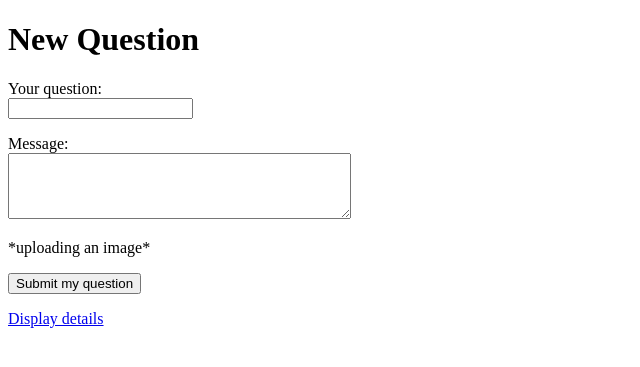
After one commit to boroslizi/AskMate, a Flask app: page /ask-question in a window 1280 px wide. The commit adds this page. Shown: the top 367 px of the page, without its empty margins (0-640 px from the left). Run offline with Flask 2, Linux system fonts and the light colour scheme.

Commit message:
"Ask a question" initialized

```diff
--- a/server.py
+++ b/server.py
@@ -10,6 +10,15 @@ def index():
     questions = data_manager.get_all_data("questions")
     sorted_questions = data_manager.sort_by_id(questions)
     return render_template('index.html', questions=sorted_questions)
+
+
+@app.route('/ask-question', methods=['GET', 'POST'])
+def ask_question():
+    if request.method == "GET":
+        return render_template('question.html')
+    else:
+        pass
+    return render_template('question.html')
 
 
 @app.route("/question/<question_id>/new-answer")
--- a/templates/index.html
+++ b/templates/index.html
@@ -13,5 +13,9 @@
         </tr>
         {% endfor %}
     </table>
+    <p></p>
+    <form action="{{ url_for('ask_question') }}">
+        <input type="submit" value="Ask a Question">
+    </form>
 </body>
 </html>
--- /dev/null
+++ b/templates/question.html
@@ -0,0 +1,19 @@
+<!DOCTYPE html>
+<html lang="en">
+<head>
+    <meta charset="UTF-8">
+    <title>Ask a Question</title>
+</head>
+<body>
+    <h1>New Question</h1>
+    <form action="{{ url_for('ask_question') }}" method="post">
+        <p><label for="question">Your question:</label><br>
+        <input id="question" name="question"></p>
+        <p><label for="message">Message:</label><br>
+        <textarea id="message" name="message" rows="4" cols="40"></textarea></p>
+        <p>*uploading an image*</p>
+        <button type="submit">Submit my question</button>
+    </form>
+    <p><a href="/">Display details</a></p>
+</body>
+</html>
```
